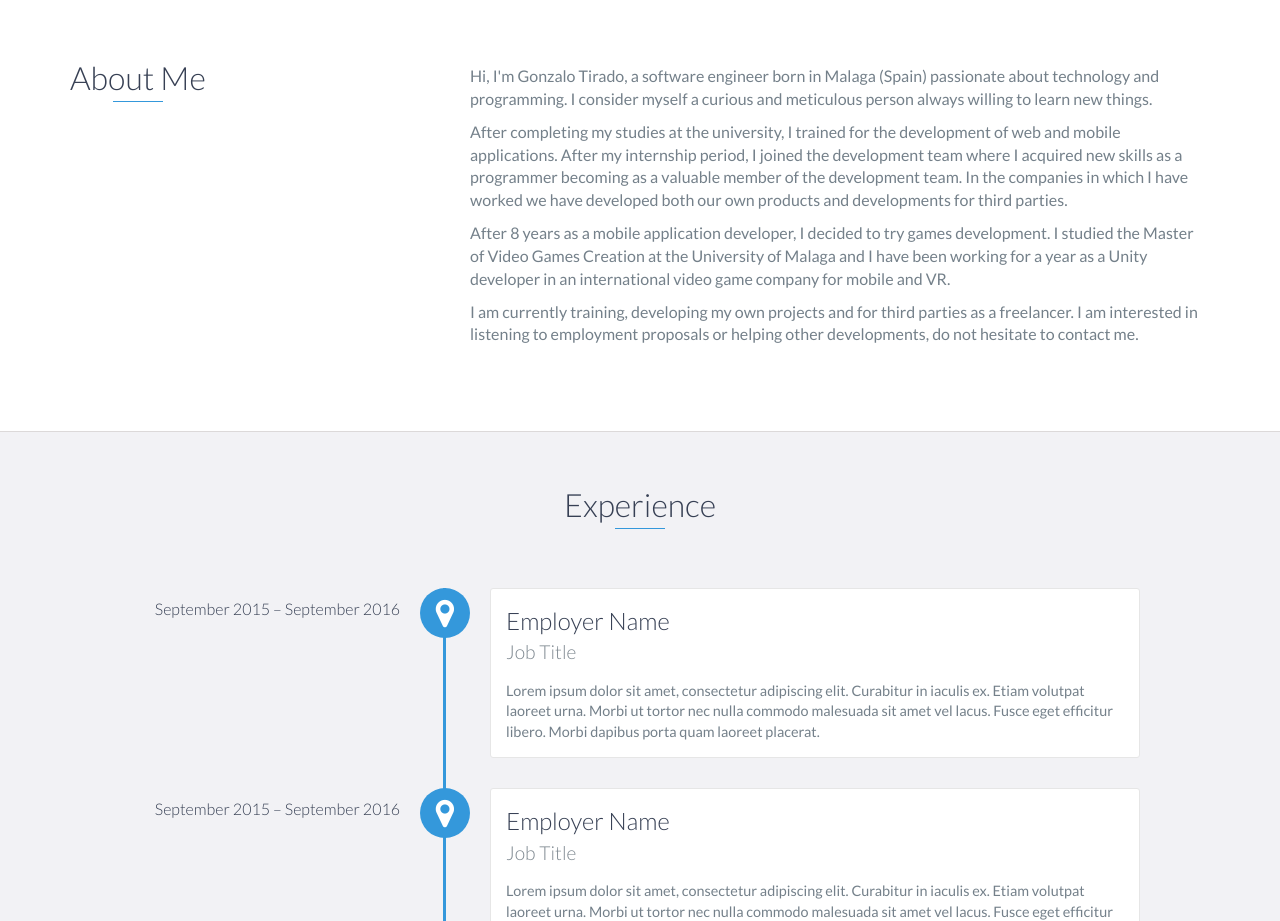
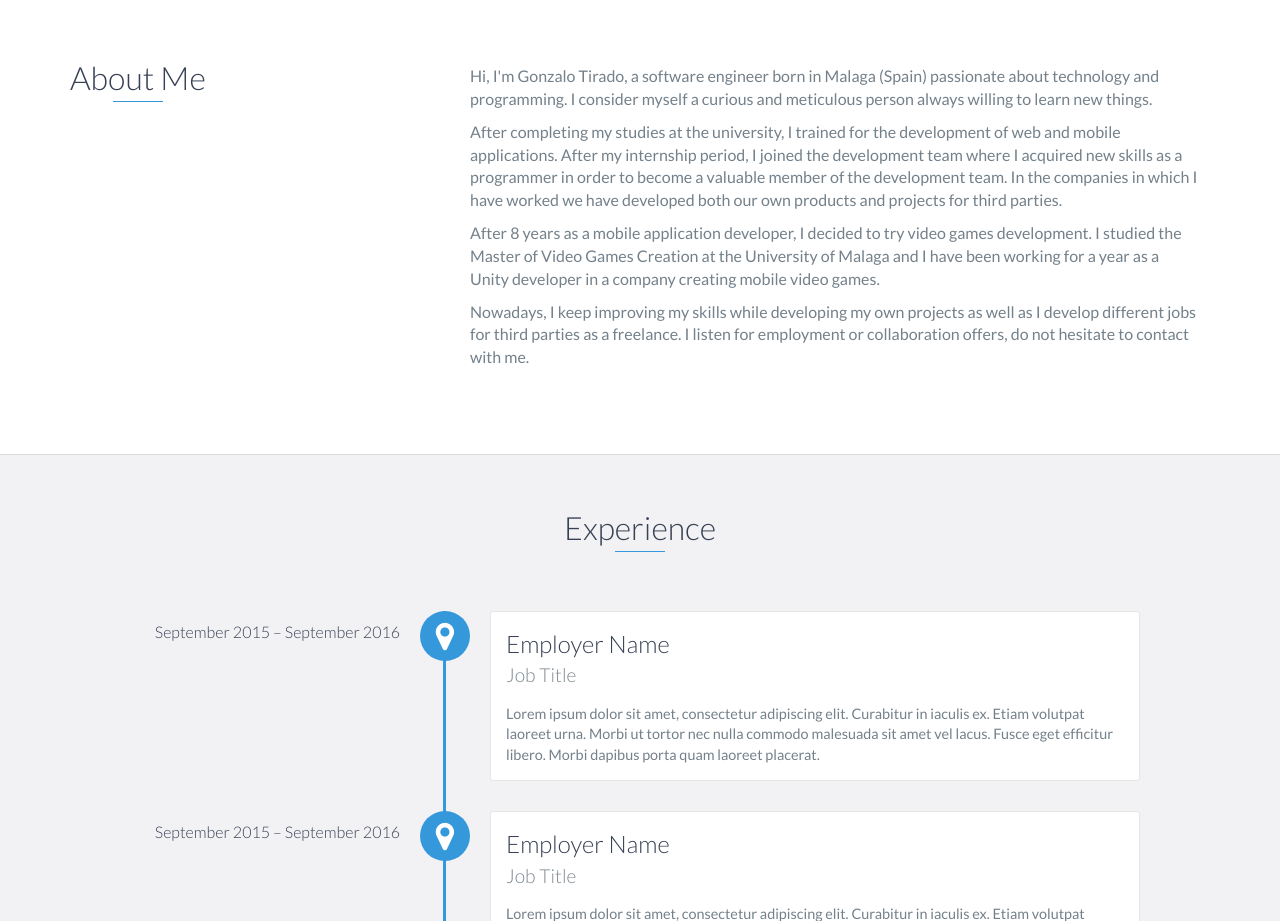
Before and after one commit to gonztirado/gonztirado.github.io, a website: page index.html in a window 1280 px wide. Shown: the part 820-1741 px from the top of the page. Drawn offline with nearby package versions, Linux system fonts and the light colour scheme.

Commit message:
Reviewed about me information

```diff
--- a/index.html
+++ b/index.html
@@ -80,19 +80,19 @@
                     <p>
                         After completing my studies at the university, I trained for the development of web and mobile
                         applications. After my internship period, I joined the development team where I acquired new
-                        skills as a programmer becoming as a valuable member of the development team. In the companies
-                        in which I have worked we have developed both our own products and developments for third
+                        skills as a programmer in order to become a valuable member of the development team. In the
+                        companies in which I have worked we have developed both our own products and projects for third
                         parties.
                     </p>
                     <p>
-                        After 8 years as a mobile application developer, I decided to try games development. I studied
-                        the Master of Video Games Creation at the University of Malaga and I have been working for a
-                        year as a Unity developer in an international video game company for mobile and VR.<br>
+                        After 8 years as a mobile application developer, I decided to try video games development. I
+                        studied the Master of Video Games Creation at the University of Malaga and I have been working
+                        for a year as a Unity developer in a company creating mobile video games.
                     </p>
                     <p>
-                        I am currently training, developing my own projects and for third parties as a freelancer. I am
-                        interested in listening to employment proposals or helping other developments, do not hesitate
-                        to contact me.
+                        Nowadays, I keep improving my skills while developing my own projects as well as I develop
+                        different jobs for third parties as a freelance. I listen for employment or collaboration
+                        offers, do not hesitate to contact with me.
                     </p>
                 </div>
             </div>
```
